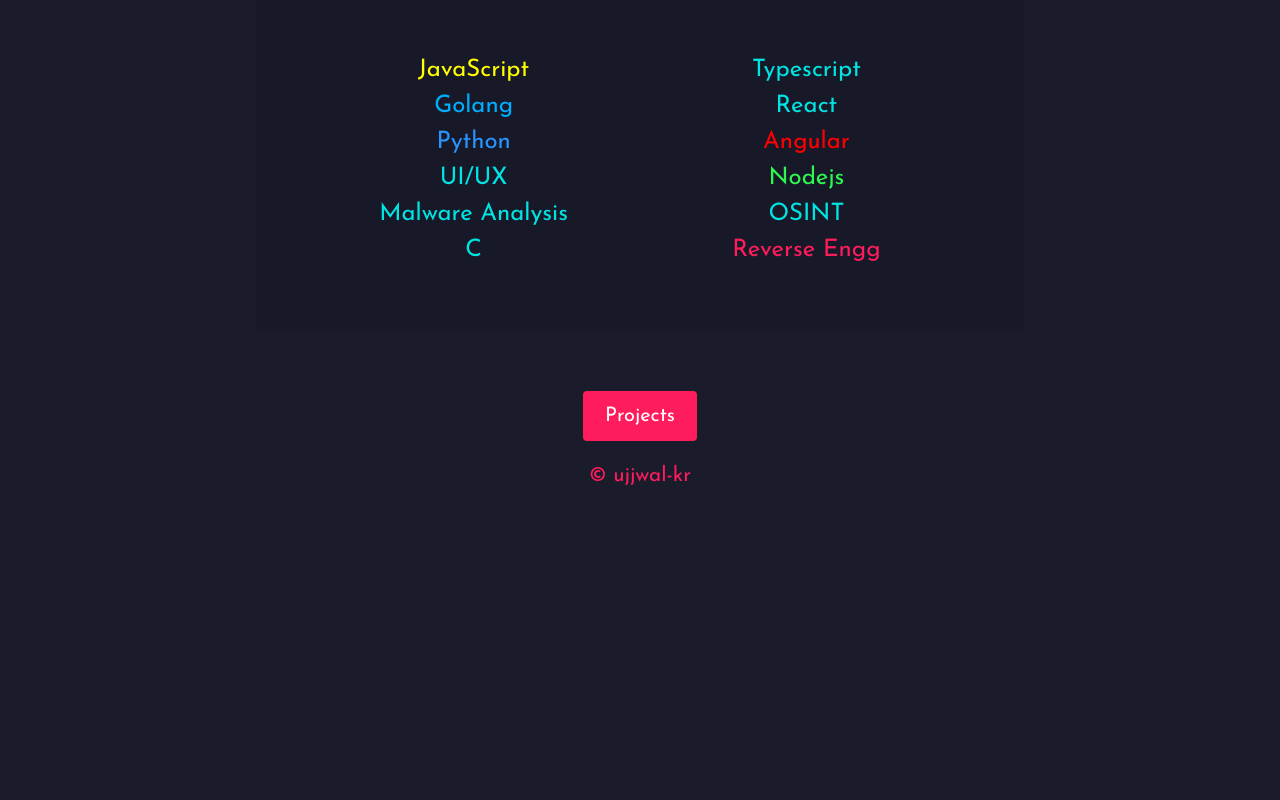
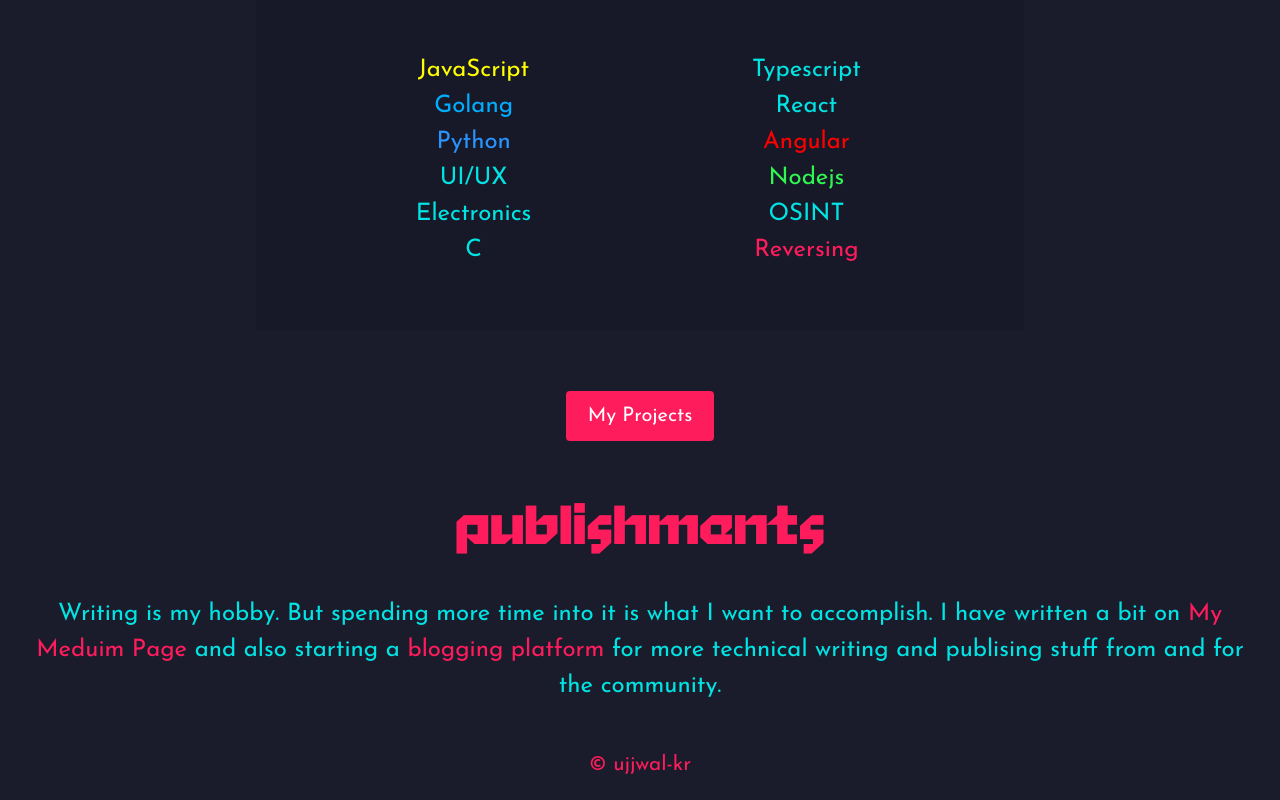
Before and after one commit to ujjwal-kr/mywebsite, a React (Create React App) app: page / in a window 1280 px wide. Shown: the part 1147-1947 px from the top of the page. Before the commit the page ends 1657 px from the top, so only its background shows below. Built offline with nearby package versions, Linux system fonts and the light colour scheme.

Commit message:
add publishments

```diff
--- a/src/home.tsx
+++ b/src/home.tsx
@@ -10,6 +10,7 @@
         <div>
             <Hero />
             <Skills />
+            <Blog />
             <FooterComponent />
         </div>
     )
@@ -53,7 +54,7 @@
             <Description>
                 <DesHeading className="has-text-primary stiff">whoami</DesHeading>
                 <Whoami className="text">
-                    Computer Programmer. I'm {age} years old and from India. I research about CS, <a href="https://en.wikipedia.org/wiki/Reverse_engineering">Reverse Engineering</a> apps, firmwares and malwares. Currently working on <a href = "https://github.com/hackarmour">HackArmour</a>, and some <a href="https://github.com/ujjwal-kr">epic projects.</a>
+                    Computer Programmer. I'm {age} years old and from India. I research about CS, <a href="https://en.wikipedia.org/wiki/Reverse_engineering">Reverse Engineering</a> apps, firmwares and malwares. Currently working on <a href="https://github.com/hackarmour">HackArmour</a>, and some <Link to="/projects"> <a>epic projects.</a> </Link>
                 </Whoami>
             </Description>
         </div>
@@ -72,7 +73,7 @@
                     <li style={{ color: '#00aeff' }}>Golang</li>
                     <li style={{ color: '#2994ff' }}>Python</li>
                     <li>UI/UX</li>
-                    <li>Malware Analysis</li>
+                    <li>Electronics</li>
                     <li>C</li>
                 </Col>
                 <Col className="column">
@@ -81,14 +82,29 @@
                     <li style={{ color: 'red' }}>Angular</li>
                     <li className="has-text-success">Nodejs</li>
                     <li>OSINT</li>
-                    <li className="has-text-primary">Reverse Engg</li>
+                    <li className="has-text-primary">Reversing</li>
                 </Col>
             </SkillsContainer>
             <br />
             <br />
             <Link to="/projects">
-                <button className="text button is-primary is-medium">Projects</button>
+                <button className="text button is-primary is-medium">My Projects</button>
             </Link>
+        </div>
+    )
+}
+
+function Blog() {
+    return (
+        <div style={{ textAlign: 'center' }}>
+            <br />
+            <Description>
+                <DesHeading className="has-text-primary stiff">Publishments</DesHeading>
+                <br />
+                <Whoami className="text">
+                    Writing is my hobby. But spending more time into it is what I want to accomplish. I have written a bit on <a href="https://ujjwalkr.medium.com/">My Meduim Page</a> and also starting a <a href="https://github.com/kekwlabs/kek-blogs">blogging platform</a> for more technical writing and publising stuff from and for the community.
+                </Whoami>
+            </Description>
         </div>
     )
 }
```
